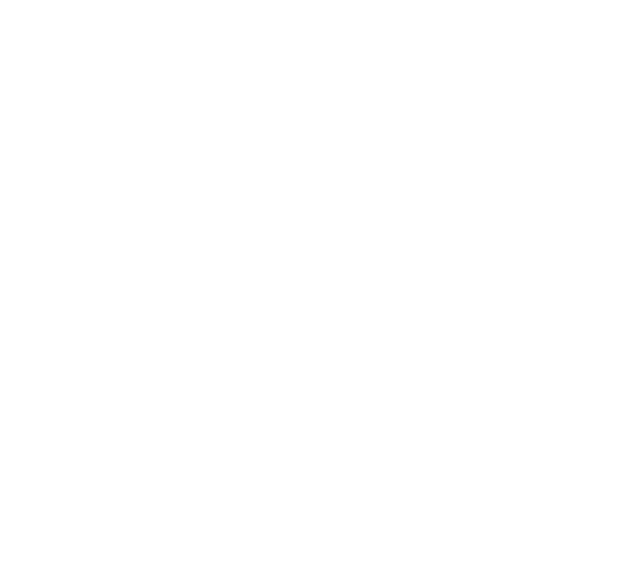
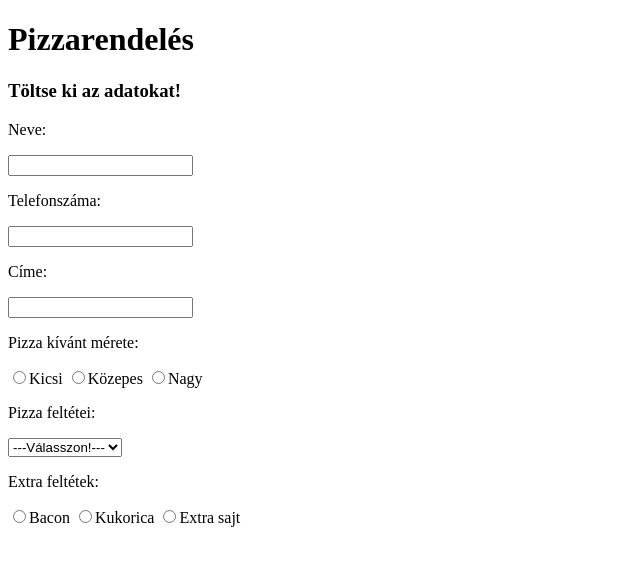
Before and after one commit to AntalMate/web, a plain HTML site: page urlap.html in a window 1280 px wide. Shown: the whole page, without its empty margins (0-640 px from the left). Drawn offline with Linux system fonts and the light colour scheme.

Commit message:
Update urlap.html

```diff
--- a/urlap.html
+++ b/urlap.html
@@ -7,6 +7,52 @@
     <title>Űrlap</title>
 </head>
 <body>
+    <h1>Pizzarendelés</h1>
+    <h3>Töltse ki az adatokat!</h3>
+<form>
 
+         <p>Neve:</p>
+            <input type="text">
+
+        <p>Telefonszáma:</p>
+            <input type="number">
+
+        <p>Címe:</p>
+        <input type="text" name="Címe" id="">
+
+        <p>Pizza kívánt mérete:</p>
+            <input type="radio" name="gender">Kicsi
+            <input type="radio" name="gender">Közepes
+            <input type="radio" name="gender">Nagy
+
+        <p>Pizza feltétei:</p>
+            <select>
+                <option>---Válasszon!---</option>
+                <option>Négysajtos</option>
+                <option>Szalámis</option>
+                <option>Sonkás</option>
+            </select>
+
+        <p>Extra feltétek:</p>
+            <input type="radio" name="gender">Bacon
+            <input type="radio" name="gender">Kukorica
+            <input type="radio" name="gender">Extra sajt
+
+
+
+
+
+
+
+
+
+
+
+
+
+
+
+
+</form>
 </body>
 </html>
```
